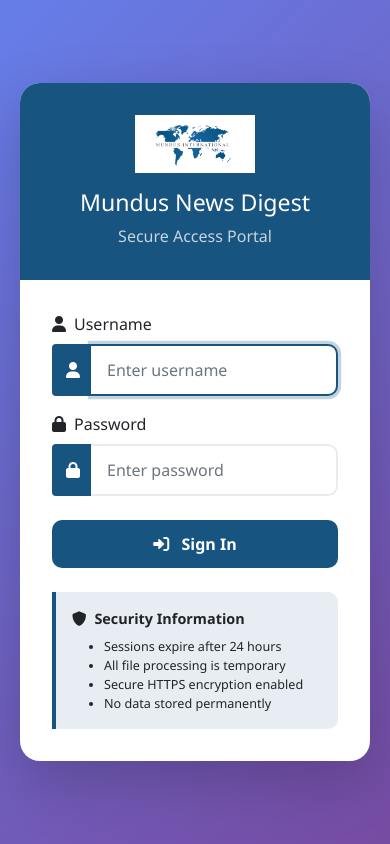
After one commit to CryerWorks/News-Processor, a Flask app: page /login in a window 390 px wide. The commit adds this page. Run offline with Flask 3, Linux system fonts and the light colour scheme; some libraries are stand-ins or nearby versions.

Commit message:
Implement comprehensive authentication system for API abuse protection
 Security Layer Added:
- Login screen with admin credentials (ADMIN_USERNAME/ADMIN_PASSWORD)
- 24-hour session expiration with automatic refresh
- Protected all routes with @login_required decorator
- Secure WebSocket connections with authentication checks

 Professional Login Interface:
- Beautiful gradient login page with Mundus branding
- Responsive design with Bootstrap 5 styling
- Flash messages for user feedback
- Auto-focus and smooth animations
- Security information display

 Security Features:
- Session-based authentication with 24-hour expiration
- Password protection for all application access
- Secure logout functionality with session clearing
- Protected WebSocket connections
- Environment variable configuration for credentials

 Environment Variables Added:
- ADMIN_USERNAME (default: mundusAdmin)
- ADMIN_PASSWORD (default: mundusClavis)
- SECRET_KEY (optional: enhanced session security)

 User Experience:
- Clean login flow with username/password
- Logout dropdown in main interface
- Session expiration warnings
- Automatic redirect to login when needed
- Professional security messaging

This protects against API abuse while maintaining ease of use for
authorized users. Sessions expire every 24 hours for security.

```diff
--- a/app.py
+++ b/app.py
@@ -1,5 +1,6 @@
-from flask import Flask, render_template, request, jsonify, send_file, session
+from flask import Flask, render_template, request, jsonify, send_file, session, redirect, url_for, flash
 from flask_socketio import SocketIO, emit, join_room
+from functools import wraps
 import os
 import sys
 import pandas as pd
@@ -9,13 +10,24 @@ import queue
 import uuid
 import tempfile
 import shutil
-from datetime import datetime
+from datetime import datetime, timedelta
 import zipfile
+from dotenv import load_dotenv
+import hashlib
+
+# Load environment variables
+load_dotenv()
 
 app = Flask(__name__)
-app.config['SECRET_KEY'] = 'your-secret-key-change-this'
+app.config['SECRET_KEY'] = os.environ.get('SECRET_KEY', 'your-secret-key-change-this-in-production')
 app.config['UPLOAD_FOLDER'] = 'uploads'
 app.config['OUTPUT_FOLDER'] = 'outputs'
+app.config['PERMANENT_SESSION_LIFETIME'] = timedelta(hours=24)  # 24-hour session
+
+# Admin credentials from environment
+ADMIN_USERNAME = os.environ.get('ADMIN_USERNAME', 'mundusAdmin')
+ADMIN_PASSWORD = os.environ.get('ADMIN_PASSWORD', 'mundusClavis')
+
 socketio = SocketIO(app, cors_allowed_origins="*", async_mode='threading')
 
 # Ensure upload and output directories exist
@@ -24,6 +36,27 @@ os.makedirs(app.config['OUTPUT_FOLDER'], exist_ok=True)
 
 # Store active processing sessions
 active_sessions = {}
+
+# Authentication decorator
+def login_required(f):
+    @wraps(f)
+    def decorated_function(*args, **kwargs):
+        if not session.get('authenticated'):
+            return redirect(url_for('login'))
+
+        # Check if session has expired (24 hours)
+        login_time = session.get('login_time')
+        if not login_time or datetime.now() - datetime.fromisoformat(login_time) > timedelta(hours=24):
+            session.clear()
+            flash('Session expired. Please log in again.', 'warning')
+            return redirect(url_for('login'))
+
+        return f(*args, **kwargs)
+    return decorated_function
+
+def hash_password(password):
+    """Simple password hashing for basic security"""
+    return hashlib.sha256(password.encode()).hexdigest()
 
 class NewsProcessorWeb:
     def __init__(self, session_id):
@@ -204,12 +237,40 @@ class NewsProcessorWeb:
             socketio.emit('processing_complete', {'success': False, 'error': str(e)}, room=self.session_id)
             return False
 
+@app.route('/login', methods=['GET', 'POST'])
+def login():
+    """Login page"""
+    if request.method == 'POST':
+        username = request.form.get('username')
+        password = request.form.get('password')
+
+        if username == ADMIN_USERNAME and password == ADMIN_PASSWORD:
+            session['authenticated'] = True
+            session['login_time'] = datetime.now().isoformat()
+            session['username'] = username
+            session.permanent = True
+            flash('Successfully logged in!', 'success')
+            return redirect(url_for('index'))
+        else:
+            flash('Invalid credentials. Please try again.', 'danger')
+
+    return render_template('login.html')
+
+@app.route('/logout')
+def logout():
+    """Logout and clear session"""
+    session.clear()
+    flash('You have been logged out.', 'info')
+    return redirect(url_for('login'))
+
 @app.route('/')
+@login_required
 def index():
-    """Main page"""
-    return render_template('index.html')
+    """Main page - requires authentication"""
+    return render_template('index.html', username=session.get('username'))
 
 @app.route('/upload', methods=['POST'])
+@login_required
 def upload_files():
     """Handle file uploads"""
     if 'files' not in request.files:
@@ -248,6 +309,7 @@ def upload_files():
     })
 
 @app.route('/process/<session_id>', methods=['POST'])
+@login_required
 def start_processing(session_id):
     """Start processing files for a session"""
     if session_id not in active_sessions:
@@ -265,6 +327,7 @@ def start_processing(session_id):
     return jsonify({'success': True, 'message': 'Processing started'})
 
 @app.route('/download/<session_id>/<filename>')
+@login_required
 def download_file(session_id, filename):
     """Download processed files"""
     if session_id not in active_sessions:
@@ -278,7 +341,11 @@ def download_file(session_id, filename):
 
 @socketio.on('connect')
 def handle_connect():
-    """Handle client connection"""
+    """Handle client connection - requires authentication"""
+    if not session.get('authenticated'):
+        emit('auth_required', {'message': 'Authentication required'})
+        return False
+
     session_id = session.get('session_id')
     if session_id:
         join_room(session_id)
@@ -286,7 +353,11 @@ def handle_connect():
 
 @socketio.on('join_session')
 def handle_join_session(data):
-    """Handle client joining a specific session"""
+    """Handle client joining a specific session - requires authentication"""
+    if not session.get('authenticated'):
+        emit('auth_required', {'message': 'Authentication required'})
+        return False
+
     session_id = data.get('session_id')
     if session_id:
         join_room(session_id)
--- a/static/js/app.js
+++ b/static/js/app.js
@@ -93,6 +93,11 @@ class NewsProcessorApp {
 
         this.socket.on('processing_complete', (data) => {
             this.handleProcessingComplete(data);
+        });
+
+        this.socket.on('auth_required', (data) => {
+            // Redirect to login if authentication is required
+            window.location.href = '/login';
         });
     }
 
--- /dev/null
+++ b/templates/login.html
@@ -0,0 +1,210 @@
+<!DOCTYPE html>
+<html lang="en">
+<head>
+    <meta charset="UTF-8">
+    <meta name="viewport" content="width=device-width, initial-scale=1.0">
+    <title>Login - Mundus News Digest Generator</title>
+    <link href="https://cdn.jsdelivr.net/npm/bootstrap@5.1.3/dist/css/bootstrap.min.css" rel="stylesheet">
+    <link href="https://cdnjs.cloudflare.com/ajax/libs/font-awesome/6.0.0/css/all.min.css" rel="stylesheet">
+    <style>
+        :root {
+            --primary-color: #175480;
+            --secondary-color: #1976D2;
+            --text-color: #353744;
+        }
+
+        body {
+            font-family: 'Segoe UI', Tahoma, Geneva, Verdana, sans-serif;
+            background: linear-gradient(135deg, #667eea 0%, #764ba2 100%);
+            min-height: 100vh;
+            display: flex;
+            align-items: center;
+            justify-content: center;
+        }
+
+        .login-container {
+            background: white;
+            border-radius: 20px;
+            box-shadow: 0 20px 60px rgba(0,0,0,0.2);
+            overflow: hidden;
+            max-width: 400px;
+            width: 100%;
+            margin: 20px;
+        }
+
+        .login-header {
+            background: var(--primary-color);
+            color: white;
+            padding: 2rem;
+            text-align: center;
+        }
+
+        .logo {
+            max-width: 120px;
+            height: auto;
+            margin-bottom: 1rem;
+        }
+
+        .login-body {
+            padding: 2rem;
+        }
+
+        .form-control {
+            border-radius: 10px;
+            border: 2px solid #e9ecef;
+            padding: 0.75rem 1rem;
+            transition: all 0.3s ease;
+        }
+
+        .form-control:focus {
+            border-color: var(--primary-color);
+            box-shadow: 0 0 0 0.2rem rgba(23, 84, 128, 0.25);
+        }
+
+        .btn-login {
+            background: var(--primary-color);
+            border: none;
+            border-radius: 10px;
+            padding: 0.75rem 2rem;
+            font-weight: 600;
+            transition: all 0.3s ease;
+            width: 100%;
+        }
+
+        .btn-login:hover {
+            background: var(--secondary-color);
+            transform: translateY(-1px);
+            box-shadow: 0 4px 15px rgba(25, 118, 210, 0.3);
+        }
+
+        .security-info {
+            background: rgba(23, 84, 128, 0.1);
+            border-left: 4px solid var(--primary-color);
+            padding: 1rem;
+            border-radius: 0 10px 10px 0;
+            margin-top: 1.5rem;
+            font-size: 0.9rem;
+        }
+
+        .input-group-text {
+            background: var(--primary-color);
+            color: white;
+            border: 2px solid var(--primary-color);
+            border-right: none;
+        }
+
+        .input-group .form-control {
+            border-left: none;
+        }
+
+        .input-group:focus-within .input-group-text {
+            border-color: var(--primary-color);
+        }
+    </style>
+</head>
+<body>
+    <div class="login-container">
+        <div class="login-header">
+            <img src="{{ url_for('static', filename='images/Mundus_Icon.png') }}" alt="Mundus Logo" class="logo">
+            <h3 class="mb-0">Mundus News Digest</h3>
+            <p class="mb-0 mt-2 opacity-75">Secure Access Portal</p>
+        </div>
+
+        <div class="login-body">
+            <!-- Flash Messages -->
+            {% with messages = get_flashed_messages(with_categories=true) %}
+                {% if messages %}
+                    {% for category, message in messages %}
+                        <div class="alert alert-{{ 'danger' if category == 'error' else category }} alert-dismissible fade show" role="alert">
+                            <i class="fas fa-{{ 'exclamation-triangle' if category == 'danger' else 'info-circle' if category == 'info' else 'check-circle' if category == 'success' else 'exclamation-triangle' }} me-2"></i>
+                            {{ message }}
+                            <button type="button" class="btn-close" data-bs-dismiss="alert"></button>
+                        </div>
+                    {% endfor %}
+                {% endif %}
+            {% endwith %}
+
+            <form method="POST" action="{{ url_for('login') }}">
+                <div class="mb-3">
+                    <label for="username" class="form-label">
+                        <i class="fas fa-user me-2"></i>Username
+                    </label>
+                    <div class="input-group">
+                        <span class="input-group-text">
+                            <i class="fas fa-user"></i>
+                        </span>
+                        <input type="text"
+                               class="form-control"
+                               id="username"
+                               name="username"
+                               placeholder="Enter username"
+                               required
+                               autocomplete="username">
+                    </div>
+                </div>
+
+                <div class="mb-4">
+                    <label for="password" class="form-label">
+                        <i class="fas fa-lock me-2"></i>Password
+                    </label>
+                    <div class="input-group">
+                        <span class="input-group-text">
+                            <i class="fas fa-lock"></i>
+                        </span>
+                        <input type="password"
+                               class="form-control"
+                               id="password"
+                               name="password"
+                               placeholder="Enter password"
+                               required
+                               autocomplete="current-password">
+                    </div>
+                </div>
+
+                <button type="submit" class="btn btn-primary btn-login">
+                    <i class="fas fa-sign-in-alt me-2"></i>
+                    Sign In
+                </button>
+            </form>
+
+            <div class="security-info">
+                <div class="d-flex align-items-center mb-2">
+                    <i class="fas fa-shield-alt me-2"></i>
+                    <strong>Security Information</strong>
+                </div>
+                <ul class="mb-0 small">
+                    <li>Sessions expire after 24 hours</li>
+                    <li>All file processing is temporary</li>
+                    <li>Secure HTTPS encryption enabled</li>
+                    <li>No data stored permanently</li>
+                </ul>
+            </div>
+        </div>
+    </div>
+
+    <script src="https://cdn.jsdelivr.net/npm/bootstrap@5.1.3/dist/js/bootstrap.bundle.min.js"></script>
+    <script>
+        // Auto-focus username field
+        document.getElementById('username').focus();
+
+        // Add subtle animations
+        document.querySelector('.login-container').style.animation = 'fadeInUp 0.6s ease-out';
+
+        // Add CSS for animation
+        const style = document.createElement('style');
+        style.textContent = `
+            @keyframes fadeInUp {
+                from {
+                    opacity: 0;
+                    transform: translateY(30px);
+                }
+                to {
+                    opacity: 1;
+                    transform: translateY(0);
+                }
+            }
+        `;
+        document.head.appendChild(style);
+    </script>
+</body>
+</html>
```
Also changed, not shown: DEPLOYMENT_GUIDE.md (+3 -0 lines), env_template.txt (+12 -2 lines), templates/index.html (+16 -2 lines).
